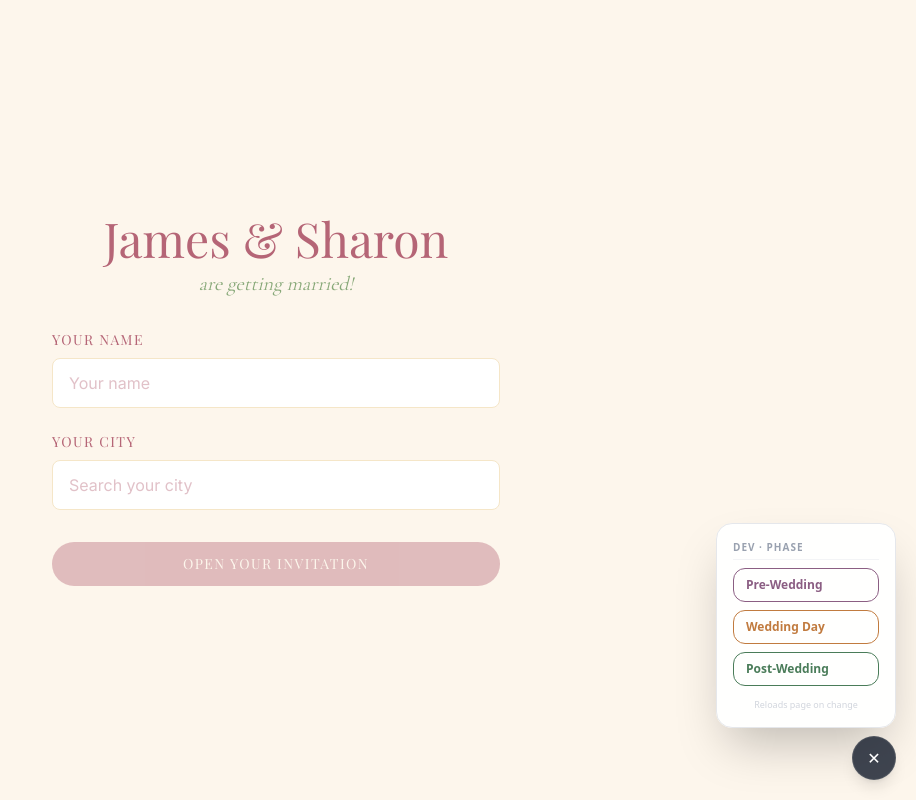
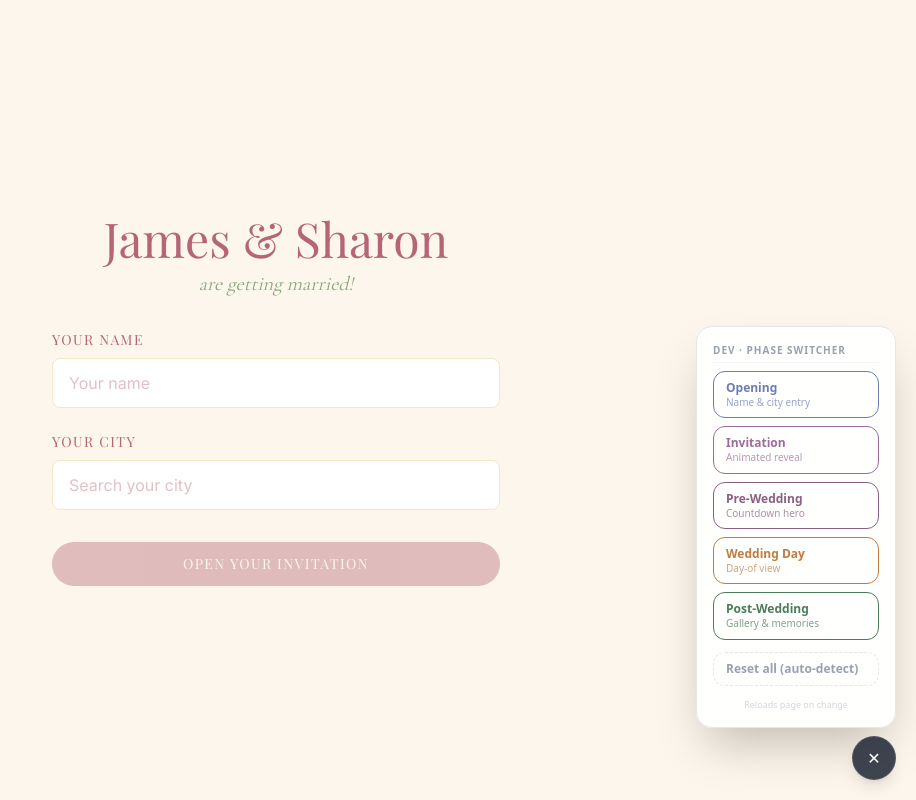
Before and after one commit to Jamesxddan/wedding-website, a Next.js app: page / in a window 1280 px wide. Both pictures are taken after a click on the button "Dev phase switcher". Shown: the whole page, without its empty margins (364-1280 px from the left). Built offline with nearby package versions, Linux system fonts and the light colour scheme.

Commit message:
Add Opening and Invitation phases to dev panel, visible in prod via ?dev=1

```diff
--- a/components/ui/DevPanel.tsx
+++ b/components/ui/DevPanel.tsx
@@ -3,10 +3,12 @@
 import { useState, useEffect } from "react";
 import { Phase } from "@/lib/phase";
 
-const STAGES: { label: string; phase: Phase; color: string }[] = [
-  { label: "Pre-Wedding", phase: Phase.RETURN_VISIT, color: "#8B5E83" },
-  { label: "Wedding Day", phase: Phase.WEDDING_DAY, color: "#C17B3F" },
-  { label: "Post-Wedding", phase: Phase.POST_WEDDING, color: "#4A7C59" },
+const STAGES: { label: string; phase: Phase; color: string; desc: string }[] = [
+  { label: "Opening",      phase: Phase.FIRST_VISIT,  color: "#6B7DB3", desc: "Name & city entry" },
+  { label: "Invitation",   phase: Phase.INVITATION,   color: "#9C6B9A", desc: "Animated reveal" },
+  { label: "Pre-Wedding",  phase: Phase.RETURN_VISIT, color: "#8B5E83", desc: "Countdown hero" },
+  { label: "Wedding Day",  phase: Phase.WEDDING_DAY,  color: "#C17B3F", desc: "Day-of view" },
+  { label: "Post-Wedding", phase: Phase.POST_WEDDING, color: "#4A7C59", desc: "Gallery & memories" },
 ];
 
 export default function DevPanel() {
@@ -20,29 +22,46 @@ export default function DevPanel() {
   function setPhase(phase: Phase | null) {
     if (phase === null) {
       localStorage.removeItem("dev_phase");
+      localStorage.removeItem("guestName");
+      localStorage.removeItem("invitationSeen");
       setCurrent(null);
     } else {
       localStorage.setItem("dev_phase", phase);
+      // Pre-populate guest data so non-first-visit phases work correctly
+      if (phase !== Phase.FIRST_VISIT) {
+        if (!localStorage.getItem("guestName")) {
+          localStorage.setItem("guestName", "Test Guest");
+        }
+      }
+      if (phase === Phase.RETURN_VISIT || phase === Phase.WEDDING_DAY || phase === Phase.POST_WEDDING) {
+        localStorage.setItem("invitationSeen", "true");
+      }
       setCurrent(phase);
     }
     window.location.reload();
   }
 
-  if (process.env.NODE_ENV === "production") return null;
+  // Show in dev always; in production only if ?dev=1 is in the URL
+  const [visible, setVisible] = useState(false);
+  useEffect(() => {
+    const isDev = process.env.NODE_ENV !== "production";
+    const hasFlag = window.location.search.includes("dev=1");
+    setVisible(isDev || hasFlag);
+  }, []);
+
+  if (!visible) return null;
 
   return (
     <div className="fixed bottom-5 right-5 z-[9999] flex flex-col items-end gap-2">
       {open && (
         <div
-          className="flex flex-col gap-2 bg-white/95 backdrop-blur-md border border-gray-200 rounded-2xl p-4 shadow-2xl min-w-[180px]"
+          className="flex flex-col gap-2 bg-white/95 backdrop-blur-md border border-gray-200 rounded-2xl p-4 shadow-2xl min-w-[200px]"
           style={{ fontFamily: "system-ui, sans-serif" }}
         >
-          <p
-            className="text-[10px] font-semibold tracking-widest uppercase text-gray-400 pb-1 border-b border-gray-100"
-          >
-            Dev · Phase
+          <p className="text-[10px] font-semibold tracking-widest uppercase text-gray-400 pb-1 border-b border-gray-100">
+            Dev · Phase Switcher
           </p>
-          {STAGES.map(({ label, phase, color }) => {
+          {STAGES.map(({ label, phase, color, desc }) => {
             const active = current === phase;
             return (
               <button
@@ -55,18 +74,17 @@ export default function DevPanel() {
                 }}
                 className="rounded-xl px-3 py-2 text-xs font-semibold text-left transition-all duration-200 hover:opacity-80"
               >
-                {active ? `✓ ${label}` : label}
+                <span>{active ? `✓ ` : ""}{label}</span>
+                <span style={{ opacity: 0.7, fontSize: "10px", display: "block", fontWeight: 400 }}>{desc}</span>
               </button>
             );
           })}
-          {current && (
-            <button
-              onClick={() => setPhase(null)}
-              className="rounded-xl px-3 py-2 text-xs font-semibold text-left text-gray-400 hover:text-gray-600 transition-colors border border-dashed border-gray-200 mt-1"
-            >
-              Reset (auto-detect)
-            </button>
-          )}
+          <button
+            onClick={() => setPhase(null)}
+            className="rounded-xl px-3 py-2 text-xs font-semibold text-left text-gray-400 hover:text-gray-600 transition-colors border border-dashed border-gray-200 mt-1"
+          >
+            Reset all (auto-detect)
+          </button>
           <p className="text-[9px] text-gray-300 text-center pt-1">
             Reloads page on change
           </p>
```
